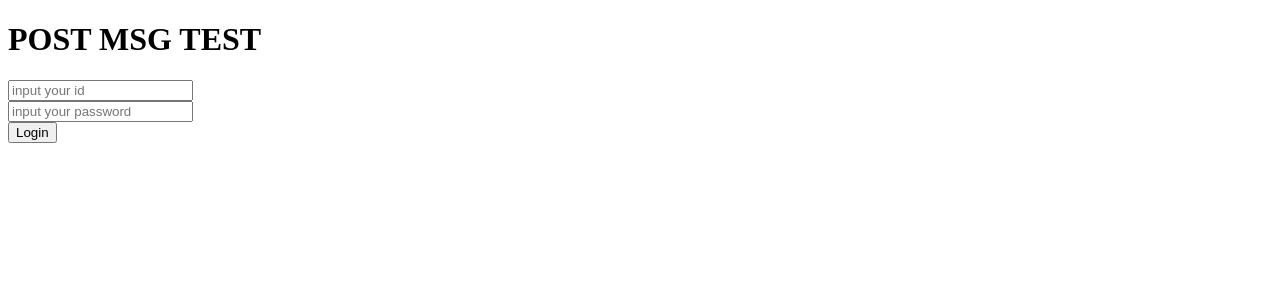
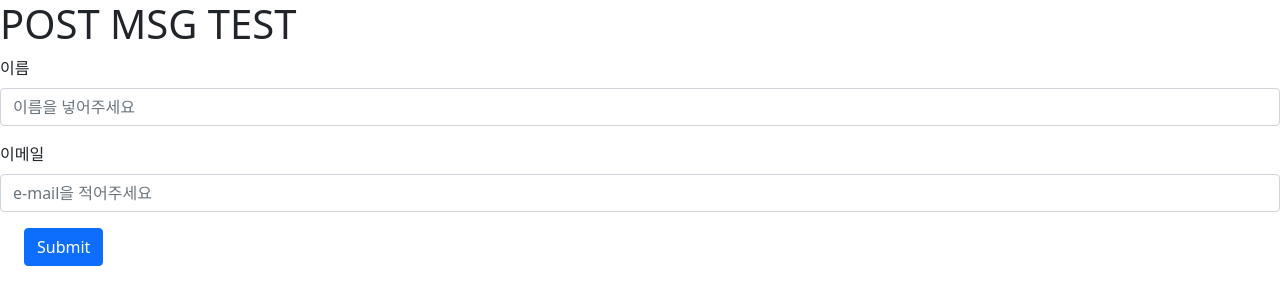
Before and after one commit to parksiha/web_practice, a Flask app: page /login in a window 1280 px wide. Shown: the top 305 px of the page. Run offline with Flask 3, Linux system fonts and the light colour scheme.

Commit message:
9/22 commit

```diff
--- a/app.py
+++ b/app.py
@@ -7,9 +7,16 @@ def index():
     if request.method == "GET":
         return render_template("index.html")
     else:
-        login_id=request.form['Loginid']
-        login_pw=request.form['password']
-        return f"id: {login_id}, pw: {login_pw}"
+        name=request.form['name']
+        emailaddress=request.form['emailaddress']
+        image_list = ['abc.png','abc.png','abc.png']
+
+        data = {
+            'name': name,
+            'email': emailaddress,
+            'images': image_list
+        }
+        return render_template("index.html", context=data)
 
 @app.route("/info")
 def information():
--- a/templates/login.html
+++ b/templates/login.html
@@ -3,15 +3,28 @@
 <head>
     <meta charset="UTF-8">
     <title>Login</title>
+    <!-- Bootstrap CSS -->
+    <link href="https://cdn.jsdelivr.net/npm/bootstrap@5.0.2/dist/css/bootstrap.min.css" rel="stylesheet" integrity="sha384-EVSTQN3/azprG1Anm3QDgpJLIm9Nao0Yz1ztcQTwFspd3yD65VohhpuuCOmLASjC" crossorigin="anonymous">
+
 </head>
 <body>
   <H1>POST MSG TEST</H1>
-  <form method="post" action="{{ url_for('index') }}">
-    <div><input type="text" name="Loginid" placeholder="input your id"></div>
-    <div><input type="text" name="password" placeholder="input your password"></div>
-    <div>
-      <button type="submit">Login</button>
-    </div>
-  </form>
+  <form role="form" method="post" action="{{ url_for('index') }}">
+      <div class="mb-3">
+        <label for="name" class="form-label">이름</label>
+        <input type="name" class="form-control" id="name" name="name" placeholder="이름을 넣어주세요">
+      </div>
+      <div class="mb-3">
+        <label for="emailaddress" class="form-label">이메일</label>
+        <input type="email" class="form-control" id="emailaddress" name="emailaddress" placeholder="e-mail을 적어주세요">
+      </div>
+      <div class="mb-3 form-check">
+        <button type="submit" class="btn btn-primary">Submit</button>
+      </div>
+
+    </form>
+    <!-- Option 1: Bootstrap Bundle with Popper -->
+    <script src="https://cdn.jsdelivr.net/npm/bootstrap@5.0.2/dist/js/bootstrap.bundle.min.js" integrity="sha384-MrcW6ZMFYlzcLA8Nl+NtUVF0sA7MsXsP1UyJoMp4YLEuNSfAP+JcXn/tWtIaxVXM" crossorigin="anonymous"></script>
+
 </body>
 </html>
```
Also changed, not shown: templates/index.html (+26 -3 lines).
